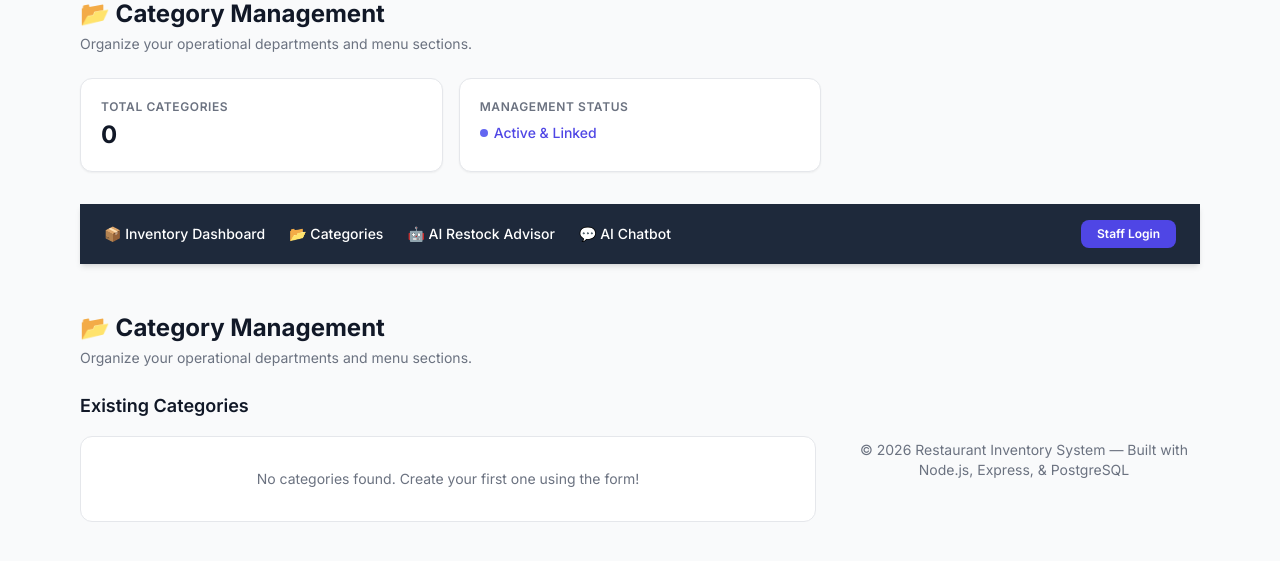
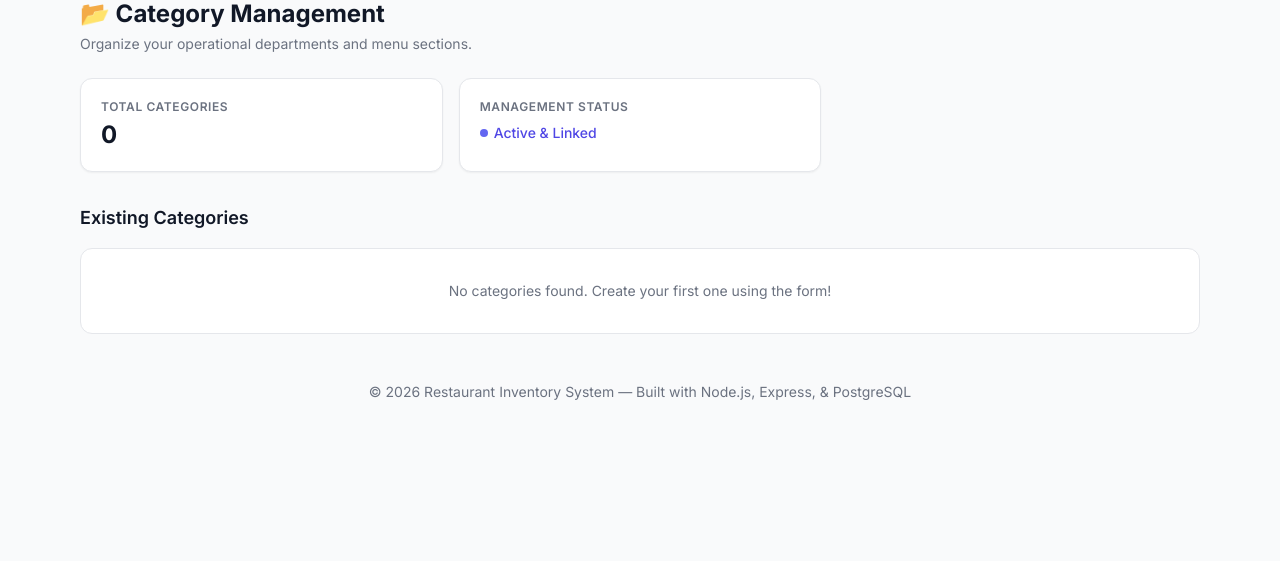
Before and after one commit to Mubarak77-C/inventory_app, a Node server app: page /categories in a window 1280 px wide. Shown: the part 142-703 px from the top of the page. Run offline with Node 20, Linux system fonts and the light colour scheme; data that the repository does not hold is empty; some libraries are stand-ins or nearby versions.

Commit message:
fix:issue category page in casier role disappear category field but issue footer display on right side due to grid css ui layout tailwind css refactor

```diff
--- a/views/categories.ejs
+++ b/views/categories.ejs
@@ -26,14 +26,13 @@
   </div>
 
 <!-- views/categories.ejs -->
-<%- include('partials/header', { title: 'Category Management' }) %>
 
+<!--
 <div class="mb-6">
-  <h1 class="text-2xl font-bold text-gray-900">📂 Category Management</h1>
+  <h1 class="text-2xl font-bold text-gray-900">📂 Category Managementcc</h1>
   <p class="text-sm text-gray-500 mt-1">Organize your operational departments and menu sections.</p>
-</div>
-
-<div class="grid grid-cols-1 lg:grid-cols-3 gap-8">
+</div> -->
+<div class="grid grid-cols-1 <%= (currentUser && currentUser.role === 'admin') ? 'lg:grid-cols-3' : '' %> gap-8">
 
   <% if (currentUser && currentUser.role === 'admin') { %>
     <!-- Left Column: Add Category Form -->
@@ -57,9 +56,8 @@
         </button>
       </form>
     </div>
+  <% } %>
 
-  <% } %>
-  <!-- Right Column: Existing Categories Table -->
   <!-- Right Column: Existing Categories Table -->
   <div class="lg:col-span-2">
     <h2 class="text-lg font-semibold text-gray-900 mb-4">Existing Categories</h2>
@@ -115,5 +113,6 @@
       </div>
     <% } %>
   </div>
+</div>
 
 <%- include('partials/footer') %>
```
Lines whose indentation alone changed are shown as unchanged.
